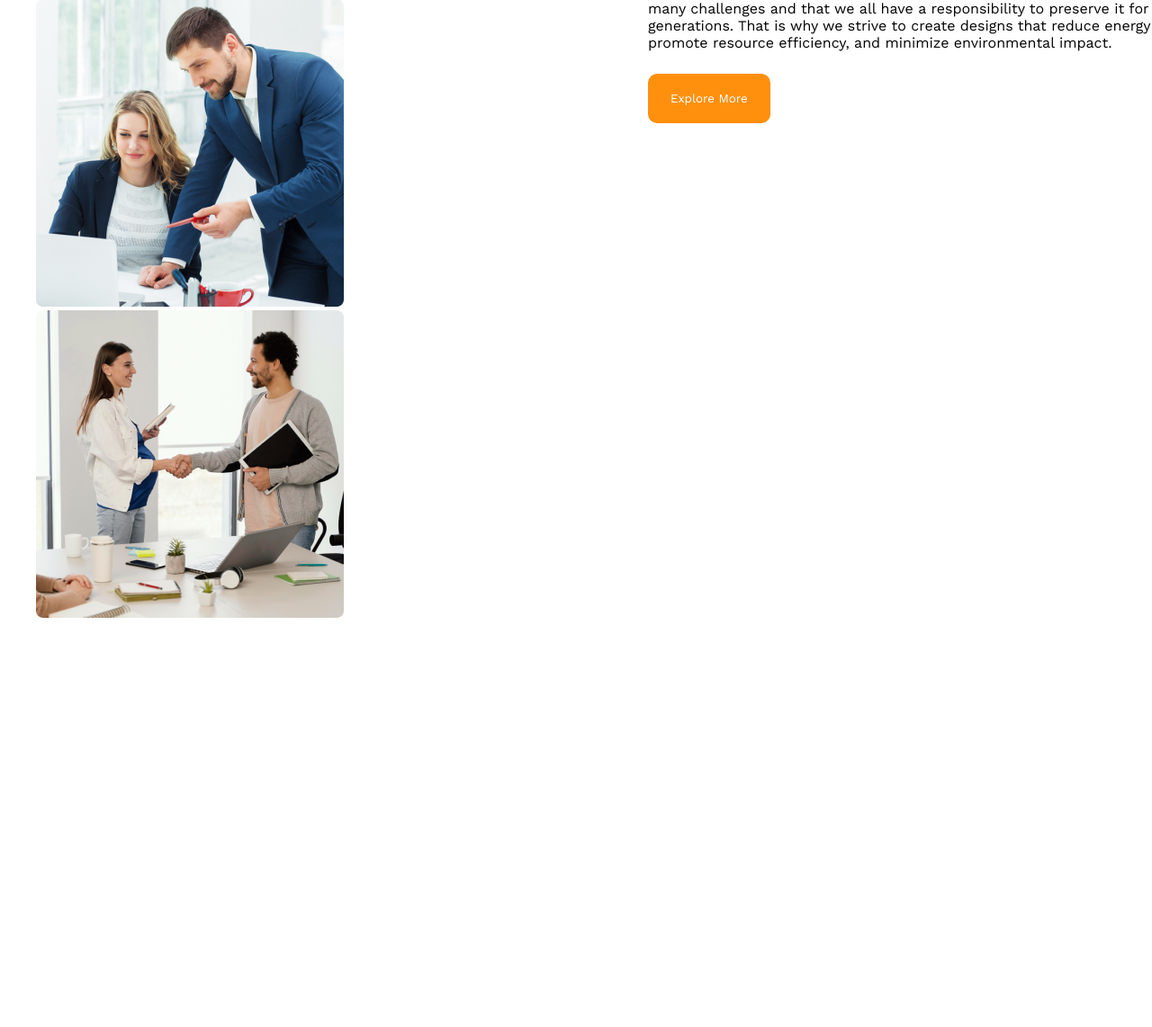
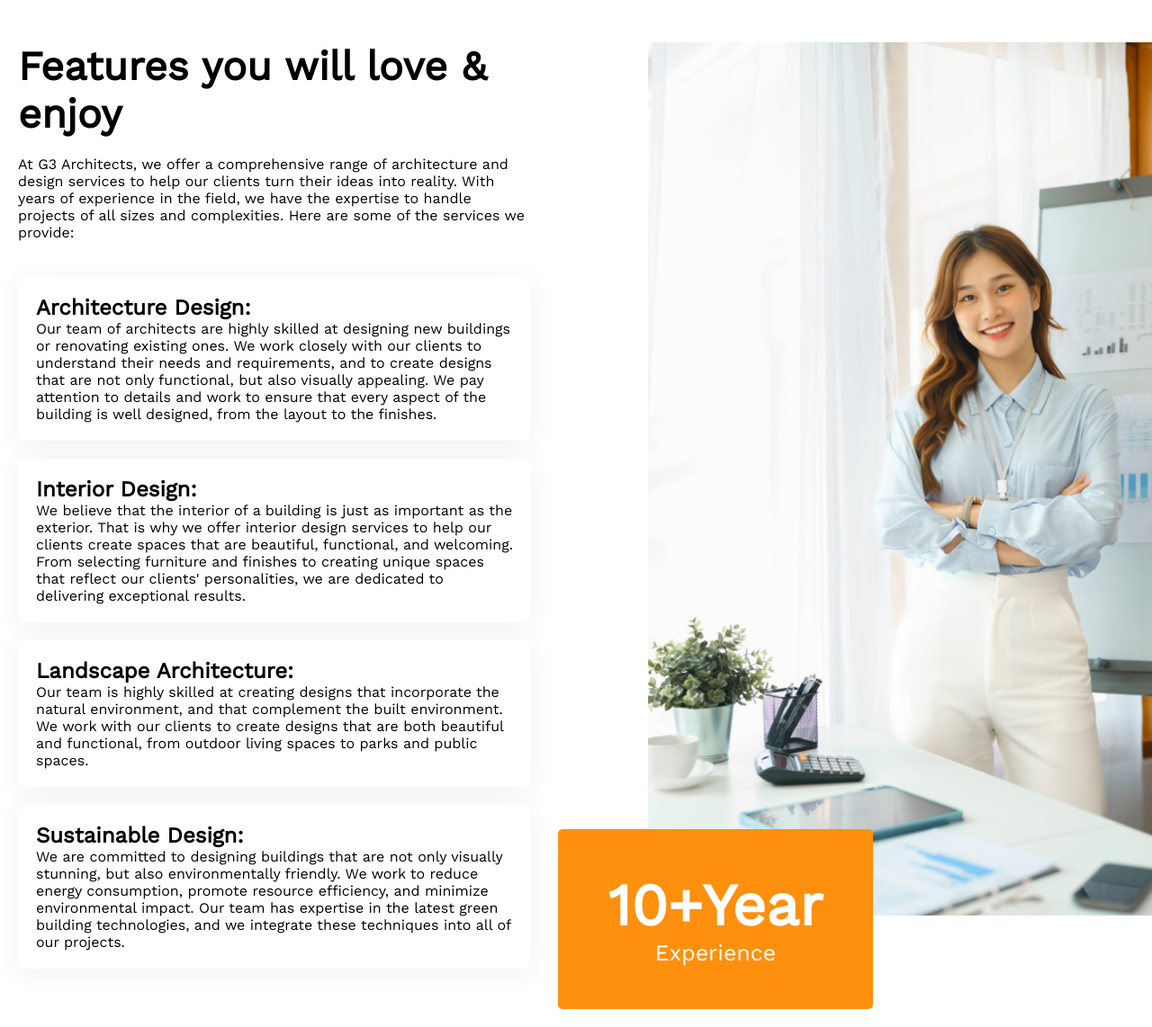
Before and after one commit to Web-Dev-Salman/g3-architects, a plain HTML site: page index.html in a window 1280 px wide. Shown: the part 2074-3216 px from the top of the page at 90% size. Before the commit the page ends 2785 px from the top, so only its background shows below. Drawn offline with nearby package versions, Linux system fonts and the light colour scheme.

Commit message:
features section add

```diff
--- a/index.html
+++ b/index.html
@@ -59,7 +59,7 @@
 
         <main class="container">
             <!-- Quick list of Our Features section start here  -->
-            <div class="quick-list">
+            <section class="quick-list">
                 <div class="quick-list-img">
                     <img src="images/team1.png" alt="">
                     <img src="images/team2.png" alt="">
@@ -77,8 +77,62 @@
                     </p>
                     <button class="explore-button">Explore More</button>
                 </div>
-            </div>
+            </section>
             <!-- Quick list of Our Features section end here  -->
+
+            <!-- Features section start here -->
+
+            <section class="features-section">
+                <div class="features-section-info">
+                    <h1 class="features-section-info-heading">
+                        Features you will love & enjoy
+                    </h1>
+                    <p>
+                        At G3 Architects, we offer a comprehensive range of architecture and design services to help our clients turn their ideas into reality. With years of experience in the field, we have the expertise to handle projects of all sizes and complexities. Here are some of the services we provide:
+                    </p>
+                    <div class="features-section-service" >
+                        <h1>
+                            Architecture Design:
+                        </h1>
+                        <p>
+                            Our team of architects are highly skilled at designing new buildings or renovating existing ones. We work closely with our clients to understand their needs and requirements, and to create designs that are not only functional, but also visually appealing. We pay attention to details and work to ensure that every aspect of the building is well designed, from the layout to the finishes.
+                        </p>
+                    </div>
+                    <div class="features-section-service" >
+                        <h1>
+                            Interior Design:
+                        </h1>
+                        <p>
+                            We believe that the interior of a building is just as important as the exterior. That is why we offer interior design services to help our clients create spaces that are beautiful, functional, and welcoming. From selecting furniture and finishes to creating unique spaces that reflect our clients' personalities, we are dedicated to delivering exceptional results.
+                        </p>
+                    </div>
+                    <div class="features-section-service" >
+                        <h1>
+                            Landscape Architecture:
+                        </h1>
+                        <p>
+                            Our team is highly skilled at creating designs that incorporate the natural environment, and that complement the built environment. We work with our clients to create designs that are both beautiful and functional, from outdoor living spaces to parks and public spaces.
+                        </p>
+                    </div>
+                    <div class="features-section-service" >
+                        <h1>
+                            Sustainable Design:
+                        </h1>
+                        <p>
+                            We are committed to designing buildings that are not only visually stunning, but also environmentally friendly. We work to reduce energy consumption, promote resource efficiency, and minimize environmental impact. Our team has expertise in the latest green building technologies, and we integrate these techniques into all of our projects.
+                        </p>
+                    </div>
+                </div>
+                <div class="features-section-img">
+                    <img src="images/architect.png" alt="">
+                    <div class="experience">
+                        <h1>10+Year</h1>
+                        <p>Experience</p>
+                    </div>
+                </div>
+            </section>
+
+            <!-- Features section end here -->
         </main>
 
     <!-- main section end here -->
--- a/style.css
+++ b/style.css
@@ -111,14 +111,107 @@
     margin-top: 60px;
     padding: 0px 20px;
 }
+.quick-list-img{
+    display: grid;
+    grid-template-columns: repeat(2 ,1fr);
+    gap: 5px;
+}
+.quick-list-img img{
+    width: 100%;
+}
 @media only screen and (max-width: 720px){
 .quick-list{
     grid-template-columns: repeat(1, 1fr);
+
+}
+.quick-list-img{
+    grid-template-columns: repeat(1 ,1fr);
+    gap: 5px;
+}
+.quick-list-info{
     text-align: center;
-}}
+    margin-top: 20px;
+}
 .quick-list-info p{
     margin: 25px 0px;
-}
+}}
 /* Quick list of Our Features section end here */
 
+/* Features section start here */
+
+.features-section{
+    margin-top: 60px;
+    display: grid;
+    grid-template-columns: repeat(2, 1fr);
+}
+.features-section-info{
+    padding-right: 130px;
+}
+.features-section-info-heading{
+    font-family: 'Work Sans';
+    font-style: normal;
+    font-size: 45px;
+
+}
+.features-section-info> p{
+    margin-bottom: 40px;
+    margin-top: 20px;
+}
+.features-section-service{
+    padding: 20px;
+    background-color: white;
+    border-radius: 5px;
+    box-shadow: 0px 4px 30px rgba(0, 0, 0, 0.06);
+    border-radius: 8px;
+    margin-bottom: 20px;
+}
+.features-section-img img{
+    width: 100%;
+
+}
+.experience{
+    height: 200px;
+    width: 350px;
+    background-color: var(--main-color);
+    border-radius: 5px;
+    color: white;
+    align-items: center;
+    justify-content: center;
+    display: flex;
+    flex-direction: column;
+    margin-top: -100px;
+    margin-left: -100px;
+    z-index: 999;
+    position: relative;
+}
+.experience h1{
+font-size: 65px;
+}
+.experience p{
+font-size: 25px;
+}
+@media only screen and (max-width: 720px){
+.features-section{
+    grid-template-columns: repeat(1, 1fr);
+    padding: 0px 20px;
+}
+.features-section-info{
+    padding-right: 0px;
+    text-align: center;
+}
+.experience{
+    height: 115px;
+    width: 200px;
+    margin-left: -1git 0px;
+}
+.experience h1{
+    font-size: 35px;
+    }
+    .experience p{
+    font-size: 15px;
+    }
+}
+/* Features section end here */
+
+
 /* main section end here  */
```
